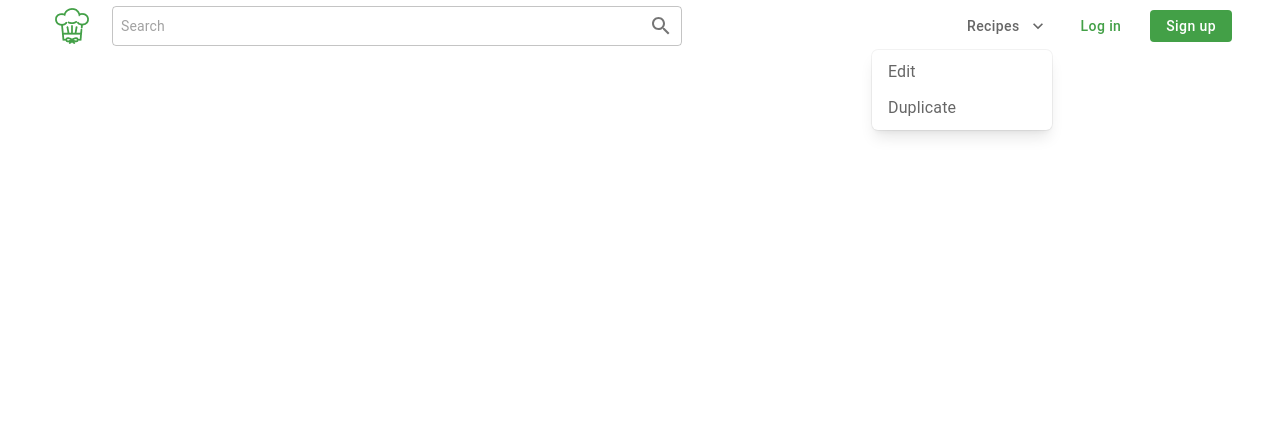
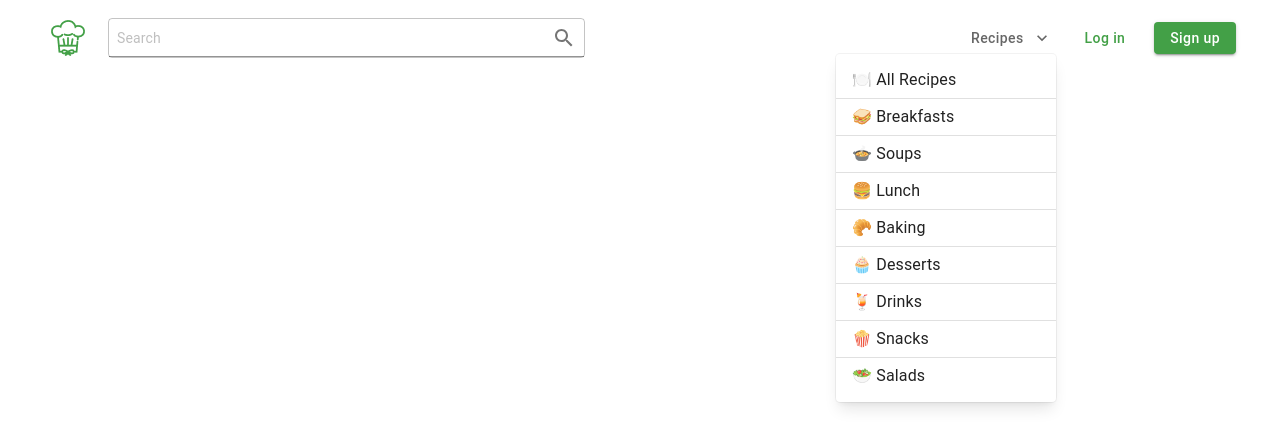
Before and after one commit to KubaBaniak/speedrun-leftovers, a React (Vite) app in the folder frontned/: page / in a window 1280 px wide. Both pictures are taken after a click on the button "Recipes". Shown: the top 448 px of the page. Built offline with nearby package versions, Linux system fonts and the light colour scheme.

Commit message:
feat: add dropdown menu items

```diff
--- a/frontned/src/components/navbar/DropdownMenu.tsx
+++ b/frontned/src/components/navbar/DropdownMenu.tsx
@@ -5,6 +5,7 @@ import Button from '@mui/material/Button';
 import Menu, { MenuProps } from '@mui/material/Menu';
 import MenuItem from '@mui/material/MenuItem';
 import KeyboardArrowDownIcon from '@mui/icons-material/KeyboardArrowDown';
+import { Divider } from '@mui/material';
 
 const StyledMenu = styled((props: MenuProps) => (
   <Menu
@@ -21,18 +22,18 @@ const StyledMenu = styled((props: MenuProps) => (
   />
 ))(({ theme }) => ({
   '& .MuiPaper-root': {
-    borderRadius: 6,
-    marginTop: theme.spacing(1),
-    minWidth: 180,
-    backgroundColor: theme.palette.primary.contrastText,
-    color:
-      theme.palette.mode === 'light'
-        ? theme.palette.text.secondary
-        : theme.palette.grey[300],
+    padding: '0',
     boxShadow:
       'rgb(255, 255, 255) 0px 0px 0px 0px, rgba(0, 0, 0, 0.05) 0px 0px 0px 1px, rgba(0, 0, 0, 0.1) 0px 10px 15px -3px, rgba(0, 0, 0, 0.05) 0px 4px 6px -2px',
     '& .MuiMenu-list': {
-      padding: '4px 0',
+      '& .MuiDivider-root': {
+        margin: '0 0',
+      },
+      '& .MuiMenuItem-root': {
+        color: theme.palette.text.primary,
+        width: '220px',
+        padding: '6px 16px',
+      },
     },
   },
 }));
@@ -42,6 +43,10 @@ const DropdownButton = styled(Button)(({ theme }) => ({
   color: theme.palette.text.secondary,
   textTransform: 'none',
   padding: '6px 8px',
+  '&:hover': {
+    borderRadius: '4px',
+    backgroundColor: '#0000000A',
+  },
 }));
 
 export default function DropdownMenu() {
@@ -76,10 +81,39 @@ export default function DropdownMenu() {
         onClose={handleClose}
       >
         <MenuItem onClick={handleClose} disableRipple>
-          Edit
+          🍽️ All Recipes
         </MenuItem>
+        <Divider sx={{ m: 0 }} />
         <MenuItem onClick={handleClose} disableRipple>
-          Duplicate
+          🥪 Breakfasts
+        </MenuItem>
+        <Divider sx={{ m: 0 }} />
+        <MenuItem onClick={handleClose} disableRipple>
+          🍲 Soups
+        </MenuItem>
+        <Divider sx={{ m: 0 }} />
+        <MenuItem onClick={handleClose} disableRipple>
+          🍔 Lunch
+        </MenuItem>
+        <Divider sx={{ m: 0 }} />
+        <MenuItem onClick={handleClose} disableRipple>
+          🥐 Baking
+        </MenuItem>
+        <Divider sx={{ m: 0 }} />
+        <MenuItem onClick={handleClose} disableRipple>
+          🧁 Desserts
+        </MenuItem>
+        <Divider sx={{ m: 0 }} />
+        <MenuItem onClick={handleClose} disableRipple>
+          🍹 Drinks
+        </MenuItem>
+        <Divider sx={{ m: 0 }} />
+        <MenuItem onClick={handleClose} disableRipple>
+          🍿 Snacks
+        </MenuItem>
+        <Divider sx={{ mt: 0, mb: 0 }} />
+        <MenuItem onClick={handleClose} disableRipple>
+          🥗 Salads
         </MenuItem>
       </StyledMenu>
     </>
--- a/frontned/src/components/navbar/Navbar.tsx
+++ b/frontned/src/components/navbar/Navbar.tsx
@@ -8,7 +8,7 @@ const NavbarContainer = styled.div`
   align-items: center;
   gap: 16px;
   height: 36px;
-  padding: 0px 40px;
+  padding: 12px 36px;
 `;
 
 export default function Navbar() {
--- a/frontned/src/components/navbar/Navigation.tsx
+++ b/frontned/src/components/navbar/Navigation.tsx
@@ -6,11 +6,11 @@ const NavStack = styled(Stack)`
   display: flex;
   flex-direction: row;
   justify-content: space-between;
-  gap: 16px;
-  width: 35%;
+  gap: 2px;
+  width: 40%;
   max-width: 273px;
   height: 40px;
-  box-sizing: content-box;
+  box-sizing: border-box;
   height: 32px;
   font-size: 14px;
 `;
@@ -26,6 +26,8 @@ const SignInButton = styled(Button)(({ theme }) => ({
   color: theme.palette.primary.contrastText,
   textTransform: 'none',
   padding: '6px 16px',
+  boxShadow:
+    '0px 1px 5px 0px #0000001F, 0px 2px 2px 0px #00000024, 0px 3px 1px -2px #00000033',
   ':hover': {
     backgroundColor: theme.palette.primary.main,
     color: theme.palette.primary.contrastText,
--- a/frontned/src/components/navbar/SearchBar.tsx
+++ b/frontned/src/components/navbar/SearchBar.tsx
@@ -4,7 +4,7 @@ import { styled } from '@mui/material/styles';
 
 const SearchBarInput = styled(Input)(({ theme }) => ({
   height: '40px',
-  width: '50%',
+  width: '40%',
   maxWidth: '570px',
   marginRight: 'auto',
   borderRadius: '4px',
@@ -13,11 +13,12 @@ const SearchBarInput = styled(Input)(({ theme }) => ({
   borderColor: '#0000003B',
   padding: '8px',
 
-  '&::before': {
+  '&:hover:not(.Mui-disabled, .Mui-error):before': {
     borderBottom: 'none',
   },
 
   input: {
+    color: theme.palette.text.secondary,
     '&::placeholder': {
       fontSize: '14px',
     },
```
